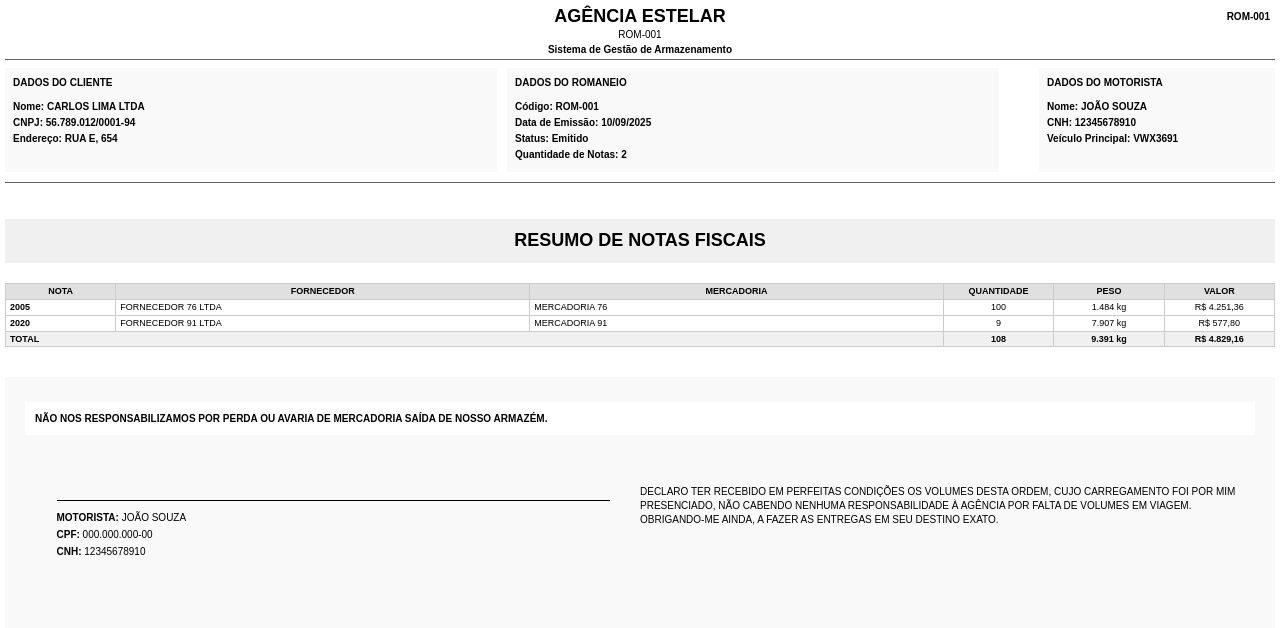
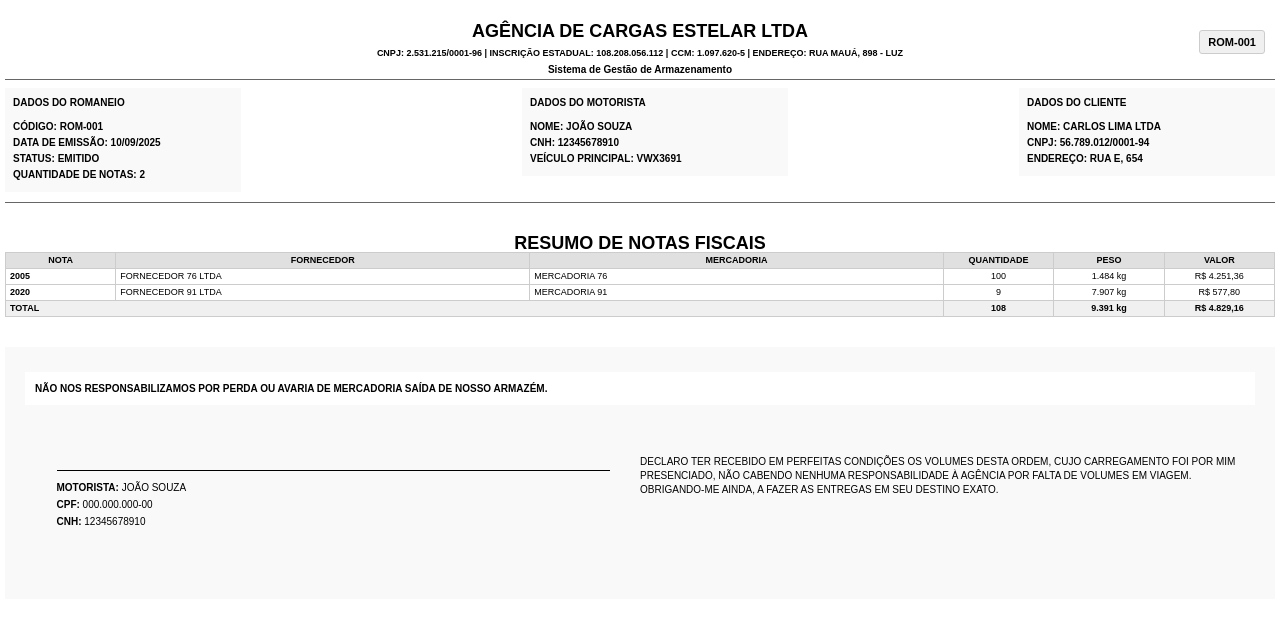
Before and after one commit to rms2290/sistema-estelar, a Django app: page /notas/romaneios/92/imprimir-novo/ in a window 1280 px wide. Shown: the top 628 px of the page. Run offline with Django 5.2, Linux system fonts and the light colour scheme; a user stored in the database is signed in; data comes from the database, SQL or seed files in the repository.

Commit message:
feat: melhorias no layout do romaneio de impressÃ£o
- Adicionado informaÃ§Ãµes da empresa no cabeÃ§alho (CNPJ, InscriÃ§Ã£o Estadual, CCM, EndereÃ§o)
- Ajustado layout dos campos Dados do Romaneio, Motorista e Cliente
- Aumentada largura do campo Dados do Cliente para evitar quebra de linha
- Configurado status do romaneio em maiÃºsculo
- Ajustado espaÃ§amentos verticais para melhor distribuiÃ§Ã£o
- Otimizado posicionamento do tÃ­tulo e dados da empresa
- VersÃ£o: v53-dados-empresa-subidos

```diff
--- a/notas/templates/notas/visualizar_romaneio_para_impressao.html
+++ b/notas/templates/notas/visualizar_romaneio_para_impressao.html
@@ -282,8 +303,17 @@
 
         .header {
             text-align: center;
-            margin-bottom: 10px;
+            margin-bottom: 15px;
             padding-bottom: 8px;
+        }
+
+        .header-top {
+            display: flex;
+            justify-content: center;
+            align-items: center;
+            margin-top: 20px;
+            margin-bottom: 5px;
+            position: relative;
         }
 
         .header h1 {
@@ -301,6 +331,28 @@
             font-weight: bold;
         }
 
+        .empresa-info p {
+            margin: 3px 0;
+            font-size: 9px;
+            color: #000;
+            font-weight: bold;
+            text-align: center;
+        }
+
+        .romaneio-codigo {
+            position: absolute;
+            right: 10px;
+            top: 10px;
+            font-size: 11px;
+            font-weight: bold;
+            color: #000;
+            background-color: #f0f0f0;
+            padding: 4px 8px;
+            border: 1px solid #ccc;
+            border-radius: 3px;
+            display: block; /* Visível na visualização da tela */
+        }
+
         .header-separator {
             border-bottom: 1px solid #666;
             margin: 3px 0 8px 0;
@@ -311,21 +363,27 @@
             display: flex;
             justify-content: space-between;
             margin-bottom: 10px;
-            gap: 10px;
+            gap: 15px;
+            align-items: flex-start;
         }
 
-        .romaneio-info, .cliente-info {
-            flex: 1;
+        .romaneio-info {
+            flex: 0 0 220px;
             padding: 8px;
             background-color: #f9f9f9;
         }
 
         .motorista-info {
-            flex: 1;
+            flex: 0 0 250px;
             padding: 8px;
             background-color: #f9f9f9;
-            margin-left: 30px;
-            max-width: 220px;
+            margin-left: 50px;
+        }
+
+        .cliente-info {
+            flex: 0 0 240px;
+            padding: 8px;
+            background-color: #f9f9f9;
         }
 
         .romaneio-info h3, .cliente-info h3, .motorista-info h3 {
@@ -346,13 +404,14 @@
 
         .report-title {
             text-align: center;
-            margin: 20px 0;
+            margin: 0px 0;
             font-size: 18px;
             font-weight: bold;
             color: #000;
             text-transform: uppercase;
-            padding: 10px;
-            background-color: #f0f0f0;
+            padding: 0px;
+            background-color: transparent;
+            line-height: 1.0;
         }
 
         .table {
@@ -479,6 +538,7 @@
             right: 10px;
             font-size: 10px;
             color: #000;
+            display: none; /* Oculto na visualização da tela */
         }
 
         .print-button {
@@ -516,21 +576,53 @@
         <!-- Cabeçalho com Informações -->
         <div class="header{% if not forloop.first %} page-break{% endif %}">
             <div class="header-top">
-                <h1>AGÊNCIA ESTELAR</h1>
+                <h1>AGÊNCIA DE CARGAS ESTELAR LTDA</h1>
                 <div class="romaneio-codigo">{{ romaneio.codigo }}</div>
+            </div>
+            <div class="empresa-info">
+                <p><strong>CNPJ: 2.531.215/0001-96 | INSCRIÇÃO ESTADUAL: 108.208.056.112 | CCM: 1.097.620-5 | ENDEREÇO: RUA MAUÁ, 898 - LUZ</strong></p>
             </div>
             <p>Sistema de Gestão de Armazenamento</p>
             <div class="header-separator"></div>
 
-            <!-- Container para Dados do Romaneio, Cliente e Motorista -->
+            <!-- Container para Dados do Romaneio, Motorista e Cliente -->
             <div class="info-container">
+                <!-- Dados do Romaneio -->
+                {% if romaneio %}
+                <div class="romaneio-info">
+                    <h3>DADOS DO ROMANEIO</h3>
+                    <p><strong>CÓDIGO:</strong> {{ romaneio.codigo }}</p>
+                    <p><strong>DATA DE EMISSÃO:</strong> {{ romaneio.data_emissao|date:"d/m/Y" }}</p>
+                    <p><strong>STATUS:</strong> {{ romaneio.get_status_display|upper }}</p>
+                    <p><strong>QUANTIDADE DE NOTAS:</strong> {{ notas_romaneadas.count }}</p>
+                </div>
+                {% endif %}
+
+                <!-- Dados do Motorista -->
+                {% if romaneio.motorista %}
+                <div class="motorista-info">
+                    <h3>DADOS DO MOTORISTA</h3>
+                    <p><strong>NOME:</strong> {{ romaneio.motorista.nome }}</p>
+                    <p><strong>CNH:</strong> {{ romaneio.motorista.cnh|default:"N/A" }}</p>
+                    {% if romaneio.veiculo_principal %}
+                    <p><strong>VEÍCULO PRINCIPAL:</strong> {{ romaneio.veiculo_principal.placa }}</p>
+                    {% endif %}
+                    {% if romaneio.reboque_1 %}
+                    <p><strong>REBOQUE 1:</strong> {{ romaneio.reboque_1.placa }}</p>
+                    {% endif %}
+                    {% if romaneio.reboque_2 %}
+                    <p><strong>REBOQUE 2:</strong> {{ romaneio.reboque_2.placa }}</p>
+                    {% endif %}
+                </div>
+                {% endif %}
+
                 <!-- Dados do Cliente -->
                 {% if romaneio.cliente %}
                 <div class="cliente-info">
-                    <h3>Dados do Cliente</h3>
-                    <p><strong>Nome:</strong> {{ romaneio.cliente.razao_social }}</p>
+                    <h3>DADOS DO CLIENTE</h3>
+                    <p><strong>NOME:</strong> {{ romaneio.cliente.razao_social }}</p>
                     <p><strong>CNPJ:</strong> {{ romaneio.cliente.cnpj|default:"N/A" }}</p>
-                    <p><strong>Endereço:</strong>
+                    <p><strong>ENDEREÇO:</strong>
                         {% if romaneio.cliente.endereco %}
                             {{ romaneio.cliente.endereco }}{% if romaneio.cliente.numero %}, {{ romaneio.cliente.numero }}{% endif %}{% if romaneio.cliente.bairro %} - {{ romaneio.cliente.bairro }}{% endif %}
                         {% else %}
@@ -538,36 +630,7 @@
                         {% endif %}
                     </p>
                     {% if romaneio.cliente.cidade %}
-                    <p><strong>Cidade:</strong> {{ romaneio.cliente.cidade }}</p>
-                    {% endif %}
-                </div>
-                {% endif %}
-
-                <!-- Dados do Romaneio -->
-                {% if romaneio %}
-                <div class="romaneio-info">
-                    <h3>Dados do Romaneio</h3>
-                    <p><strong>Código:</strong> {{ romaneio.codigo }}</p>
-                    <p><strong>Data de Emissão:</strong> {{ romaneio.data_emissao|date:"d/m/Y" }}</p>
-                    <p><strong>Status:</strong> {{ romaneio.get_status_display }}</p>
-                    <p><strong>Quantidade de Notas:</strong> {{ notas_romaneadas.count }}</p>
-                </div>
-                {% endif %}
-
-                <!-- Dados do Motorista -->
-                {% if romaneio.motorista %}
-                <div class="motorista-info">
-                    <h3>Dados do Motorista</h3>
-                    <p><strong>Nome:</strong> {{ romaneio.motorista.nome }}</p>
-                    <p><strong>CNH:</strong> {{ romaneio.motorista.cnh|default:"N/A" }}</p>
-                    {% if romaneio.veiculo_principal %}
-                    <p><strong>Veículo Principal:</strong> {{ romaneio.veiculo_principal.placa }}</p>
-                    {% endif %}
-                    {% if romaneio.reboque_1 %}
-                    <p><strong>Reboque 1:</strong> {{ romaneio.reboque_1.placa }}</p>
-                    {% endif %}
-                    {% if romaneio.reboque_2 %}
-                    <p><strong>Reboque 2:</strong> {{ romaneio.reboque_2.placa }}</p>
+                    <p><strong>CIDADE:</strong> {{ romaneio.cliente.cidade }}</p>
                     {% endif %}
                 </div>
                 {% endif %}
```
Also changed, not shown: other parts of notas/templates/notas/visualizar_romaneio_para_impressao.html (+47 -26 lines).
